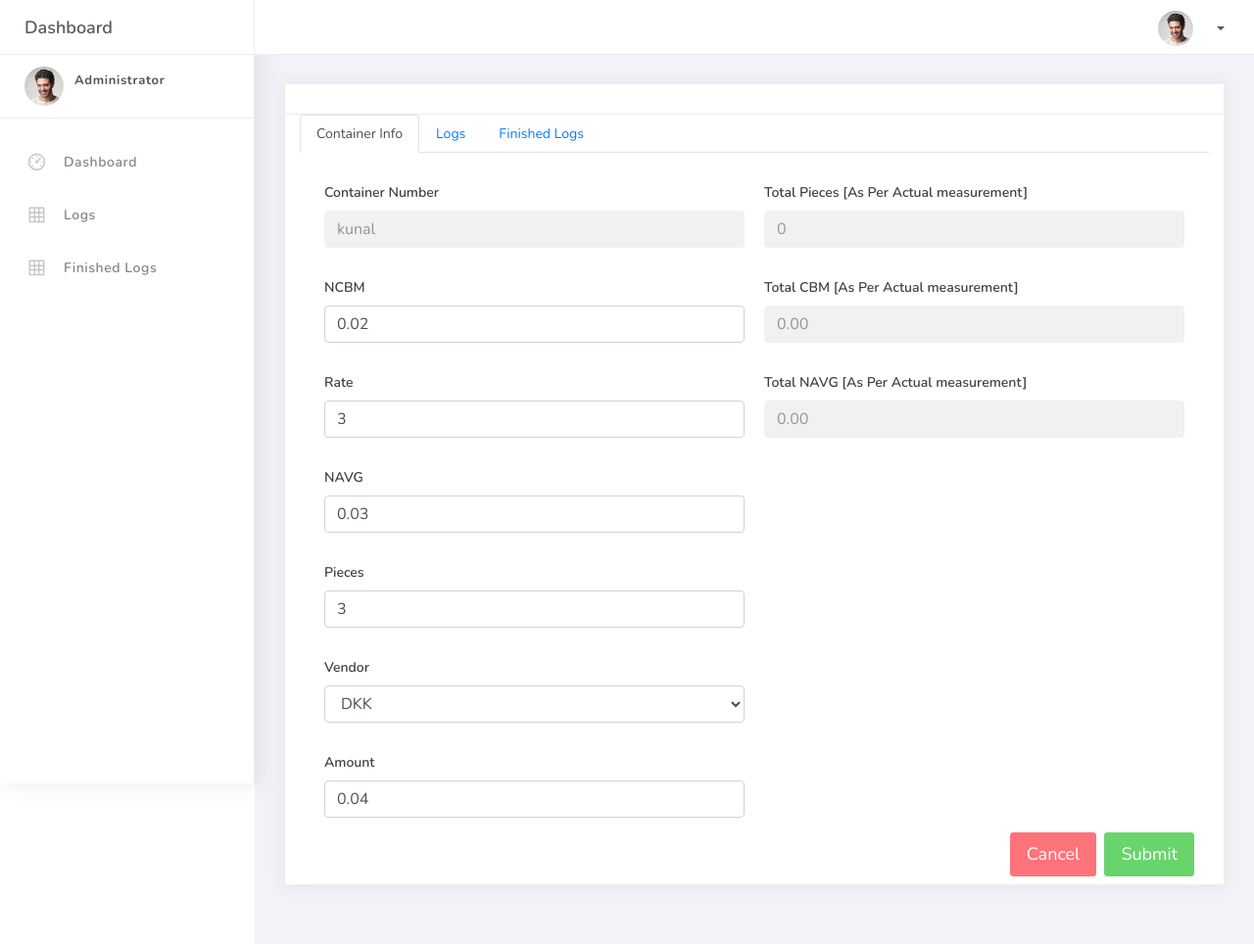
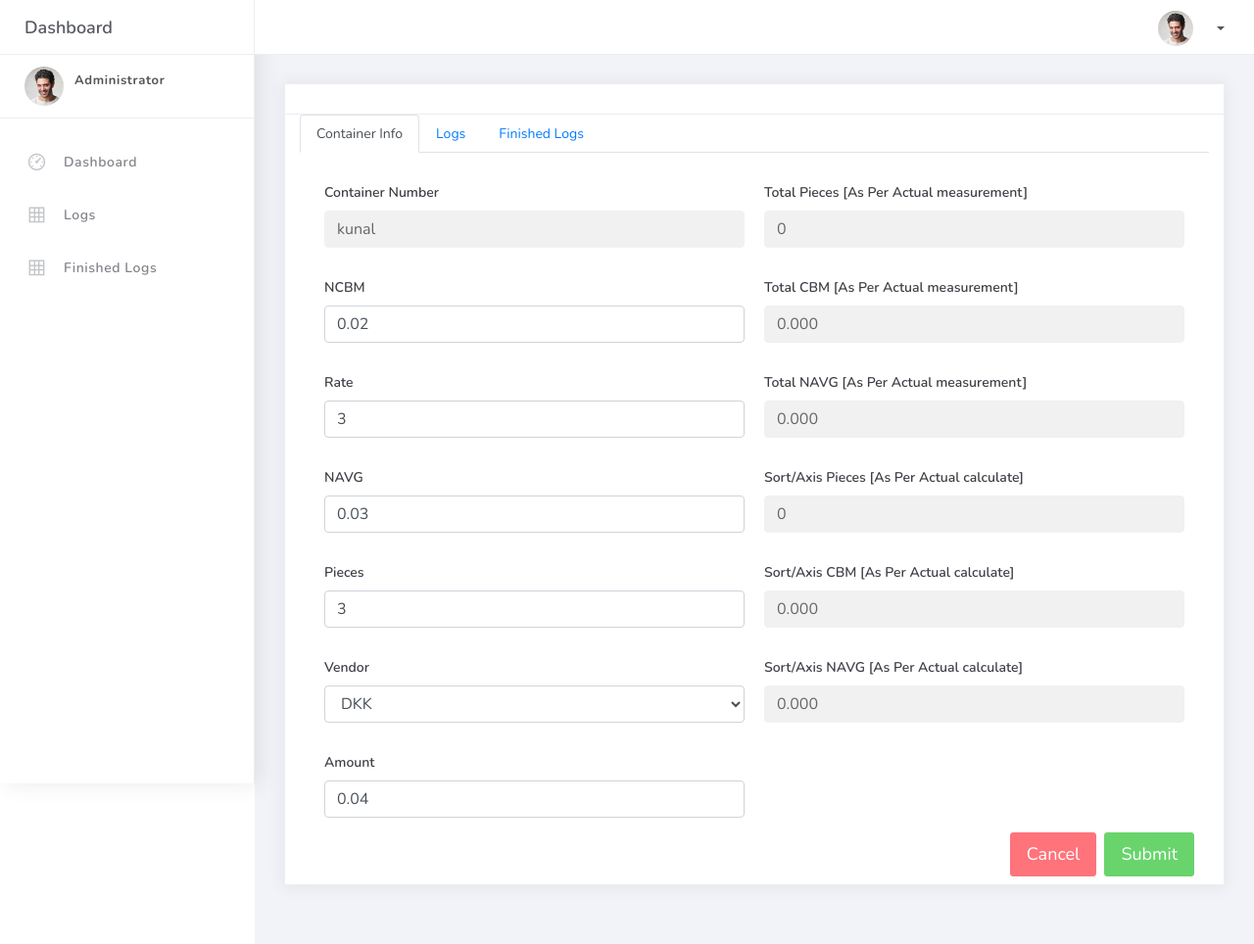
Before and after one commit to kunal-tnc/wood_stok, a Django app: page /container/21/update/ in a window 1280 px wide. Shown: the whole page at 98% size. Run offline with Django 5.2, Linux system fonts and the light colour scheme; data comes from the database, SQL or seed files in the repository; some libraries are stand-ins or nearby versions.

Commit message:
work on Sort/Axis part

```diff
--- a/core/admin.py
+++ b/core/admin.py
@@ -2,8 +2,8 @@ from django.contrib import admin
 
 from .models import Container, FinishedLog, Log, Vendor
 
-admin.site.site_header = 'Admin Dashboard'
-admin.site.index_title = 'Woods Logs Recode App'
+admin.site.site_header = "Admin Dashboard"
+admin.site.index_title = "Woods Logs Recode App"
 admin.site.register(Vendor)
 
 
--- a/core/templates/containerform.html
+++ b/core/templates/containerform.html
@@ -1,6 +1,4 @@
-{% extends 'base.html' %}
-{% load static %}
-{% block content %}
+{% extends 'base.html' %} {% load static %} {% block content %}
 
 <div class="main-panel">
     <div class="content">
@@ -43,24 +41,21 @@
                                                 {% if not form.instance.pk %}
                                                 <div class="form-group col-6">
                                                     <label for="container_number" class="fw-bold">Container Number</label>
-                                                <input type="text" class="form-control" value="{{ form.instance.container_number }}" id="container_number" name="container_number" placeholder="Enter Container Number" required>
-                                                {% if form.errors.container_number %}
+                                                    <input type="text" class="form-control" value="{{ form.instance.container_number }}" id="container_number" name="container_number" placeholder="Enter Container Number" required> {% if form.errors.container_number %}
                                                     <p class="text-danger">{{ form.errors.container_number }}</p>
                                                     {% endif %}
                                                 </div>
-                                                {% endif %}
-                                                {% if form.instance.pk %}
+                                                {% endif %} {% if form.instance.pk %}
                                                 <div class="form-group col-6">
                                                     <label for="container_number" class="fw-bold">Container Number</label>
-                                                <input type="text" class="form-control" value="{{ form.instance.container_number }}" id="container_number" name="container_number" placeholder="Enter Container Number" readonly>
-                                                {% if form.errors.container_number %}
+                                                    <input type="text" class="form-control" value="{{ form.instance.container_number }}" id="container_number" name="container_number" placeholder="Enter Container Number" readonly style="color: black;"> {% if form.errors.container_number %}
                                                     <p class="text-danger">{{ form.errors.container_number }}</p>
                                                     {% endif %}
                                                 </div>
                                                 {% endif %}
                                                 <div class="form-group col-6">
-                                                    <label for="total_pieces" class="fw-bold">Total Pieces   [As Per Actual measurement]</label>
-                                                    <input type="number" class="form-control" value="{{ form.instance.total_pieces }}" id="total_pieces" name="total_pieces" readonly>
+                                                    <label for="total_pieces" class="fw-bold">Total Pieces [As Per Actual measurement]</label>
+                                                    <input type="number" class="form-control" value="{{ form.instance.total_pieces }}" id="total_pieces" name="total_pieces" readonly style="color: black;">
                                                 </div>
                                             </div>
                                             <div class="d-flex">
@@ -69,8 +64,8 @@
                                                     <input type="number" class="form-control" value="{{ form.instance.ncbm }}" id="ncbm" name="ncbm" step="0.01" min="0" required>
                                                 </div>
                                                 <div class="form-group col-6">
-                                                    <label for="total_cbm" class="fw-bold">Total CBM   [As Per Actual measurement]</label>
-                                                    <input type="number" class="form-control" value="{{ form.instance.total_cbm }}" id="total_cbm" name="total_cbm" step="0.01" min="0" readonly>
+                                                    <label for="total_cbm" class="fw-bold">Total CBM [As Per Actual measurement]</label>
+                                                    <input type="number" class="form-control" value="{{ form.instance.total_cbm }}" id="total_cbm" name="total_cbm" readonly style="color: black;">
                                                 </div>
                                             </div>
                                             <div class="d-flex">
@@ -79,18 +74,41 @@
                                                     <input type="number" class="form-control" value="{{ form.instance.rate }}" id="rate" name="rate" min="0" required>
                                                 </div>
                                                 <div class="form-group col-6">
-                                                    <label for="a_navg" class="fw-bold">Total NAVG   [As Per Actual measurement]</label>
-                                                    <input type="number" class="form-control" id="a_navg" value="{{ form.instance.a_navg }}" name="a_navg" step="0.01" min="0" readonly>
+                                                    <label for="a_navg" class="fw-bold">Total NAVG [As Per Actual measurement]</label>
+                                                    <input type="number" class="form-control" id="a_navg" value="{{ form.instance.a_navg }}" name="a_navg" readonly style="color: black;">
                                                 </div>
                                             </div>
+                                            <div class="d-flex">
                                                 <div class="form-group col-6">
                                                     <label for="navg" class="fw-bold">NAVG</label>
                                                     <input type="number" class="form-control" value="{{ form.instance.navg }}" id="navg" name="navg" step="0.01" min="0" required>
                                                 </div>
                                                 <div class="form-group col-6">
+                                                    <label for="sort_axis_pieces" class="fw-bold">Sort/Axis Pieces [As Per Actual calculate]</label>
+                                                    <input type="number" class="form-control {% if form.instance.sort_axis_pieces >= 0 %}is-valid{% elif form.instance.sort_axis_pieces < 0 %}is-invalid{% endif %}" id="sort_axis_pieces" value="{{ form.instance.sort_axis_pieces }}" name="sort_axis_pieces"
+                                                    min="0" readonly style="color:
+                                                    {% if form.instance.sort_axis_pieces == 0 %}black
+                                                    {% elif form.instance.sort_axis_pieces >= 0 %}darkgreen
+                                                    {% else %}darkred
+                                                    {% endif %};">
+                                                </div>
+                                            </div>
+                                            <div class="d-flex">
+                                                <div class="form-group col-6">
                                                     <label for="pieces" class="fw-bold">Pieces</label>
                                                     <input type="number" class="form-control" value="{{ form.instance.pieces }}" id="pieces" name="pieces" required>
                                                 </div>
+                                                <div class="form-group col-6">
+                                                    <label for="sort_axis_cbm" class="fw-bold">Sort/Axis CBM [As Per Actual calculate]</label>
+                                                    <input type="number" class="form-control" id="sort_axis_cbm" value="{{ form.instance.sort_axis_cbm }}" name="sort_axis_cbm" readonly style="color:
+                                                    {% if form.instance.sort_axis_cbm == 0 %}black
+                                                    {% elif form.instance.sort_axis_cbm >= 0 %}darkgreen
+                                                    {% else %}darkred
+                                                    {% endif %};">
+                                                </div>
+
+                                            </div>
+                                            <div class="d-flex">
                                                 <div class="form-group col-6">
                                                     <label for="vendor" class="fw-bold">Vendor</label>
                                                     <select class="form-control" id="vendor" name="vendor" required>
@@ -105,16 +123,27 @@
                                                         {% endfor %} {% endif %}
                                                     </select>
                                                 </div>
+                                                <div class="form-group col-6">
+                                                    <label for="sort_axis_navg" class="fw-bold">Sort/Axis NAVG [As Per Actual calculate]</label>
+                                                    <input type="number" class="form-control {% if form.instance.sort_axis_navg >= 0 %}is-valid{% elif form.instance.sort_axis_navg < 0 %}is-invalid{% endif %}" id="sort_axis_navg" value="{{ form.instance.sort_axis_navg }}" name="sort_axis_navg"
+                                                    min="0" readonly style="color:
+                                                    {% if form.instance.sort_axis_navg == 0 %}black
+                                                    {% elif form.instance.sort_axis_navg >= 0 %}darkgreen
+                                                    {% else %}darkred
+                                                    {% endif %};">
+                                                </div>
+
+                                            </div>
                                             <div class="d-flex">
 
                                                 <div class="form-group col-6">
                                                     <label for="amount" class="fw-bold">Amount</label>
-                                                    <input type="number" class="form-control" id="amount" value="{{ form.instance.amount }}" name="amount" step="0.01" min="0" required>
+                                                    <input type="number" class="form-control" id="amount" value="{{ form.instance.amount }}" name="amount" min="0" required>
                                                 </div>
 
                                             </div>
 
-                                            <button type="submit" class="btn btn-success py-2 float-right mb-2"  style="width:auto; font-size:18px">Submit</button>
+                                            <button type="submit" class="btn btn-success py-2 float-right mb-2" style="width:auto; font-size:18px">Submit</button>
                                             <button type="button" class="btn btn-danger py-2 float-right mr-2 mb-2" style="width:auto; color:white; font-size:18px;" onclick="window.location.href='/container/'">
                                                 Cancel
                                             </button>
@@ -128,7 +157,7 @@
                                         <button type="button" class="btn btn-success" data-toggle="modal" data-target="#newLogModal">
                                             Add New Log
                                         </button>
-                                        <button class="btn btn-success ml-2" id="save-table-data"  data-csrf-token="{{ csrf_token }}">Save</button>
+                                        <button class="btn btn-success ml-2" id="save-table-data" data-csrf-token="{{ csrf_token }}">Save</button>
                                     </div>
 
 
@@ -156,10 +185,10 @@
                                                             <input type="number" id="girthInputs" value="{{ log.girth }}" class="form-control girth-input" name="log_{{log.id}}" min="0" required/>
                                                         </td>
                                                         <td>
-                                                            <input type="number" id="cftInputs" value="{{ log.cft }}" class="form-control cft-input"  name="log_{{log.id}}" min="0" step=".01" readonly/>
+                                                            <input type="number" id="cftInputs" value="{{ log.cft }}" class="form-control cft-input" name="log_{{log.id}}" min="0" readonly style="color: black;" />
                                                         </td>
                                                         <td>
-                                                            <input type="number" id="cbmInputs" value="{{ log.cbm }}" class="form-control cbm-input" name="log_{{log.id}}" min="0" step=".01" readonly/>
+                                                            <input type="number" id="cbmInputs" value="{{ log.cbm }}" class="form-control cbm-input" name="log_{{log.id}}" min="0" readonly style="color: black;" />
                                                         </td>
                                                         <td>
                                                             <div class="d-flex justify-between gap-4">
@@ -230,7 +259,7 @@
                                                                     <input type="number" class="form-control" id="thickness" name="thickness" min="0" step=".01" required>
                                                                 </td>
                                                                 <td>
-                                                                    <input type="number" class="form-control" id="cft" name="cft" min="0" step=".01" readonly>
+                                                                    <input type="number" class="form-control" id="cft" name="cft" min="0" readonly>
                                                                 </td>
                                                                 <td>
                                                                     <a href="#"><i class="fa fa-trash delete-row" /></a>
@@ -244,7 +273,8 @@
                                                             </tfoot>
                                                         </table>
                                                         <div class="d-flex justify-content-end">
-                                                        <button type="submit" class="btn btn-primary">Save</button></div>
+                                                            <button type="submit" class="btn btn-primary">Save</button>
+                                                        </div>
                                                     </form>
                                                 </div>
 
@@ -271,7 +301,7 @@
                                                         </div>
                                                         <div class="form-group">
                                                             <label>Girth</label>
-                                                    <input type="number" class="form-control" name="girth" id="girthInput" placeholder="Enter girth" step=".01"  min="0" required>
+                                                            <input type="number" class="form-control" name="girth" id="girthInput" placeholder="Enter girth" step=".01" min="0" required>
                                                         </div>
                                                         <div class="form-group">
                                                             <label>CFT</label>
--- a/core/templates/logstables.html
+++ b/core/templates/logstables.html
@@ -41,10 +41,5 @@
         </div>
     </div>
 </div>
-<script>
-    $(document).ready(function() {
-        $('#myTable').DataTable();
-    });
 
-</script>
 {% endblock %}
--- a/core/urls.py
+++ b/core/urls.py
@@ -15,11 +15,6 @@ urlpatterns = [
         "container/<int:pk>/delete/",
         DeleteContainerView.as_view(),
         name="delete_container",
-    ),
-    path(
-        "container/update/",
-        UpdateContainerReportView.as_view(),
-        name="update_container_report",
     ),
     # Log-related URLs
     path("logs/", LogsListView.as_view(), name="log_list"),
--- a/core/views.py
+++ b/core/views.py
@@ -84,6 +84,7 @@ class UpdateContainerView(View):
         form = ContainerForm(request.POST, instance=container)
         if form.is_valid():
             form.save()
+            container.calculate_sort_axis()
             return redirect("container_list")
         else:
             vendors = Vendor.objects.all()
@@ -112,39 +113,6 @@ class DeleteContainerView(View):
         container_obj = get_object_or_404(Container, pk=pk)
         container_obj.delete()
         return JsonResponse({"message": "container deleted successfully"})
-
-
-class UpdateContainerReportView(View):
-    """
-    View for updating container records.
-    """
-
-    def put(self, request):
-        try:
-            data = json.loads(request.body)
-            if data:
-                try:
-                    con_data = Container.objects.get(id=data["cont_id"])
-                except Container.DoesNotExist:
-                    return JsonResponse(
-                        {"error": f"Container does not exist"}, status=404
-                    )
-                con_data.total_pieces = data["total_pieces"]
-                con_data.total_cbm = data["total_cbm"]
-                con_data.a_navg = data["a_navg"]
-                con_data.save()
-            return JsonResponse(
-                {
-                    "message": "container updated successfully",
-                    "total_pieces": data["total_pieces"],
-                    "total_cbm": data["total_cbm"],
-                    "a_navg": data["a_navg"],
-                }
-            )
-        except json.JSONDecodeError:
-            return JsonResponse({"error": "Invalid JSON data"}, status=400)
-        except Exception as e:
-            return JsonResponse({"error": str(e)}, status=500)
 
 
 class LogsFormView(View):
@@ -240,7 +208,7 @@ class UpdateLogsView(View):
                 container_id = data["cont_id"]
                 container = Container.objects.get(id=container_id)
                 container.recompute_totals()
-
+                container.calculate_sort_axis()
                 return JsonResponse(
                     {
                         "message": "Logs updated successfully",
@@ -281,6 +249,7 @@ class DeleteLogsView(View):
         log.delete()
         return redirect("container_list")
 
+
 class SingleLogsView(View):
     """
     View for handling logs form submissions.
@@ -314,6 +283,7 @@ class SingleLogsView(View):
             form.save()
             container = Container.objects.get(id=container_id)
             container.recompute_totals()
+            container.calculate_sort_axis()
             return JsonResponse(
                 {
                     "success": True,
@@ -326,6 +296,7 @@ class SingleLogsView(View):
         else:
             errors = form.errors.as_json()
             return JsonResponse({"success": False, "errors": errors})
+
 
 class FinishedLogsInfoView(View):
     """
--- a/static/assets/js/myscripts.js
+++ b/static/assets/js/myscripts.js
@@ -63,7 +63,7 @@ $(document).on('click', '#add-more', function() {
             <td><input type="number" class="form-control td-length" name="length" id="#${count}length" step="0.25" min="0" required></td>
             <td><input type="number" class="form-control td-width" name="width" id="#${count}width" min="0" step=".01" required></td>
             <td><input type="number" class="form-control td-thickness" name="height" id="#${count}thickness" min="0" step=".01" required></td>
-            <td><input type="number" class="form-control td-cft" name="cft" id="#${count}cft" min="0" step=".01" readonly></td>
+            <td><input type="number" class="form-control td-cft" name="cft" id="#${count}cft" min="0" readonly></td>
             <td><a href="#"><i class="fa fa-trash delete-row"/></a></td>
         </tr>
         `;
@@ -174,7 +174,7 @@ $(document).on('click', '#f_log', function() {
                         <td><input type="number" class="form-control td-length" id="${response[i]['id']}length" name="length" required value="${response[i]['length']}" step="0.25" min="0"></td>
                         <td><input type="number" class="form-control td-width" id="${response[i]['id']}width" name="width" required value="${response[i]['width']}" min="0" step=".01"></td>
                         <td><input type="number" class="form-control td-thickness" id="${response[i]['id']}thickness" name="thickness" required value="${response[i]['thickness']}" min="0" step=".01"></td>
-                        <td><input type="number" class="form-control td-cft" id="${response[i]['id']}cft" name="cft" readonly value="${response[i]['cft']}" min="0" step=".01"></td>
+                        <td><input type="number" class="form-control td-cft" id="${response[i]['id']}cft" name="cft" readonly value="${response[i]['cft']}" min="0"></td>
                         <td><a href="#" class="delete-row" data-finish-log-id="${response[i]['id']}"><i class="fa fa-trash"></i></a></td>
                     </tr>
                 `;
@@ -270,10 +270,11 @@ $(document).ready(function() {
 
 
         // Calculate CBM
-        var cbm = (girth * girth * length) / 16;
+        var cal = (girth * girth * length) / 16;
+        var cbm = cal / 1000000;
         var cft = cbm * conversionFactor
-        cbm = cbm.toFixed(2);
-        $('#cftInput').val(cft.toFixed(2));
+        cbm = cbm.toFixed(3);
+        $('#cftInput').val(cft.toFixed(3));
         $('#cbmInput').val(cbm);
     }
 
@@ -368,10 +369,7 @@ document.addEventListener('DOMContentLoaded', function() {
         });
     });
 });
-//  9th scripted started
-$(document).ready(function() {
-    $('#myTable').DataTable();
-});
+
 //  10th scripted started
 
 $(document).on('click', '#tab3-tab', function() {
@@ -417,10 +415,11 @@ $(document).on('change', '.length-input, .girth-input', function() {
     var girth = parseFloat($tr.find('.girth-input').val());
 
 
-    var cbm = (girth * girth * length) / 16;
+    var cal = (girth * girth * length) / 16;
+    var cbm = cal / 1000000;
     var cft = cbm * conversionFactor
-    $tr.find('.cft-input').val(cft.toFixed(2));
-    $tr.find('.cbm-input').val(cbm.toFixed(2));
+    $tr.find('.cft-input').val(cft.toFixed(3));
+    $tr.find('.cbm-input').val(cbm.toFixed(3));
 })
 
 document.addEventListener('DOMContentLoaded', () => {
```
Also changed, not shown: core/models.py (+29 -24 lines). Lines whose indentation alone changed are shown as unchanged.
